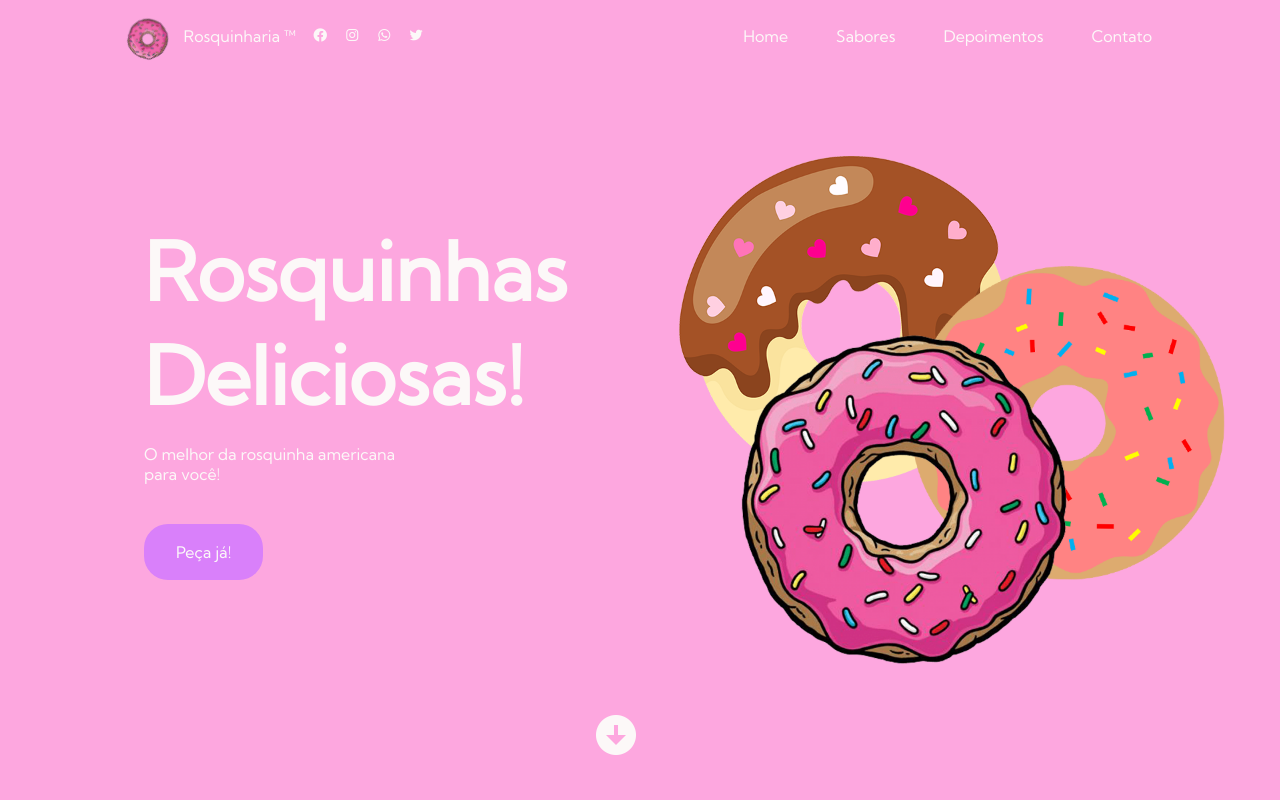
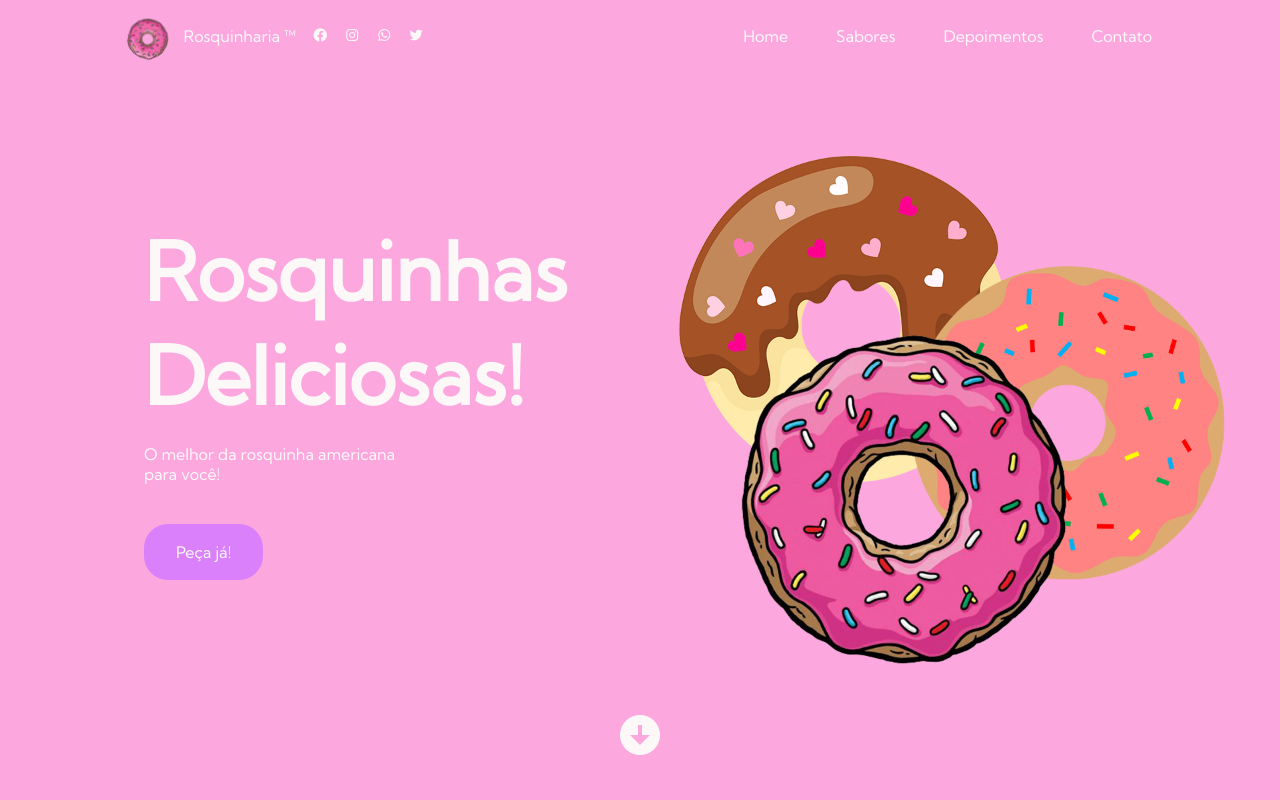
Before and after one commit to LionyxML/landing-page-rocas, a plain HTML site: page index.html in a window 1280 px wide. Shown: the top 800 px of the page. Drawn offline with nearby package versions, Linux system fonts and the light colour scheme.

Commit message:
consertada a centralização da seta

```diff
--- a/assets/css/styles.css
+++ b/assets/css/styles.css
@@ -250,6 +250,7 @@ a.anchor {
   position: absolute;
   bottom: 2rem;
   right: 50%;
+  transform: translateX(50%);
   font-size: 3rem;
   color: white;
 }
```
